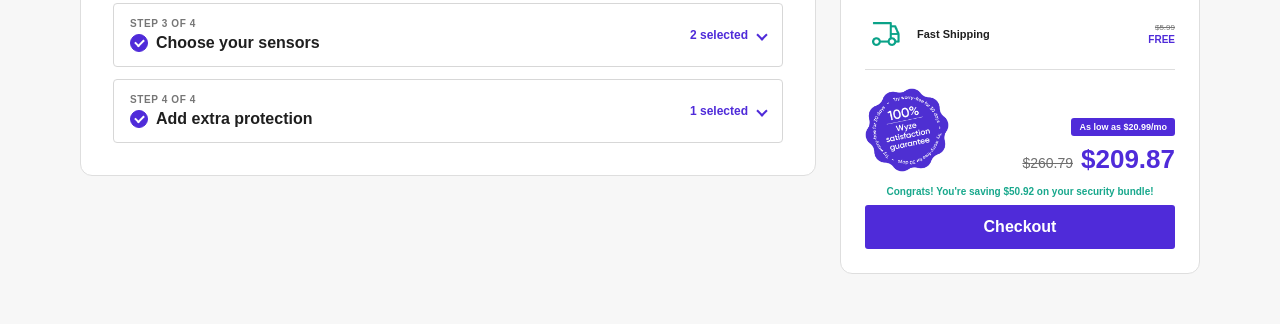
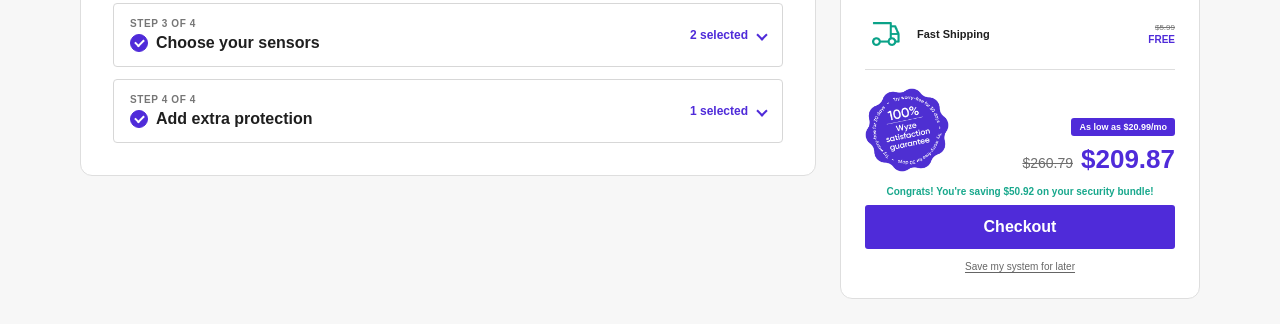
Before and after one commit to Elchihi/security-system-bundle-builder, a React (Vite) app: page / in a window 1280 px wide. Shown: the part 829-1153 px from the top of the page. Built offline with nearby package versions, Linux system fonts and the light colour scheme.

Commit message:
feat: persist saved bundle configuration

```diff
--- a/src/App.jsx
+++ b/src/App.jsx
@@ -1,54 +1,114 @@
 import { useState } from 'react'
 import products from './data/products.json'
+import defaultBundle from './data/defaultBundle.json'
 import BundleBuilder from './components/BundleBuilder'
 import ReviewPanel from './components/ReviewPanel'
 import {
   createInitialActiveVariants,
   getItemKey,
 } from './utils/bundle'
-import defaultBundle from './data/defaultBundle.json'
+import {
+  loadSavedBundle,
+  saveBundle,
+} from './utils/storage'
 import './App.css'
 
+const defaultActiveVariants =
+  createInitialActiveVariants(products)
+
+function createInitialBundle() {
+  const savedBundle = loadSavedBundle()
+
+  return {
+    quantities:
+      savedBundle?.quantities ??
+      { ...defaultBundle.quantities },
+
+    activeVariants: {
+      ...defaultActiveVariants,
+      ...(savedBundle?.activeVariants ?? {}),
+    },
+  }
+}
+
 function App() {
-  const [quantities, setQuantities] = useState(
-  () => ({ ...defaultBundle.quantities }),
+  const [initialBundle] = useState(
+    createInitialBundle,
   )
 
-  const [activeVariants, setActiveVariants] = useState(() =>
-    createInitialActiveVariants(products),
+  const [quantities, setQuantities] = useState(
+    () => ({ ...initialBundle.quantities }),
   )
 
+  const [activeVariants, setActiveVariants] =
+    useState(
+      () => ({ ...initialBundle.activeVariants }),
+    )
+
+  const [saveMessage, setSaveMessage] =
+    useState('')
+
   function handleVariantChange(productId, variantId) {
+    setSaveMessage('')
+
     setActiveVariants((currentVariants) => ({
       ...currentVariants,
       [productId]: variantId,
     }))
   }
 
- function handleQuantityChange(productId, variantId, nextQuantity) {
+  function handleQuantityChange(
+    productId,
+    variantId,
+    nextQuantity,
+  ) {
     const product = products.find(
-    (currentProduct) => currentProduct.id === productId,
+      (currentProduct) =>
+        currentProduct.id === productId,
     )
 
-  const maxQuantity = product?.maxQuantity ?? 10
+    const maxQuantity =
+      product?.maxQuantity ?? 10
+
     const safeQuantity = Math.min(
       maxQuantity,
       Math.max(0, nextQuantity),
     )
 
-  const itemKey = getItemKey(productId, variantId)
+    const itemKey = getItemKey(
+      productId,
+      variantId,
+    )
+
+    setSaveMessage('')
 
     setQuantities((currentQuantities) => {
-    const nextQuantities = { ...currentQuantities }
+      const nextQuantities = {
+        ...currentQuantities,
+      }
 
       if (safeQuantity === 0) {
         delete nextQuantities[itemKey]
       } else {
-      nextQuantities[itemKey] = safeQuantity
+        nextQuantities[itemKey] =
+          safeQuantity
       }
 
       return nextQuantities
     })
+  }
+
+  function handleSaveBundle() {
+    const didSave = saveBundle({
+      quantities,
+      activeVariants,
+    })
+
+    setSaveMessage(
+      didSave
+        ? 'Your system has been saved.'
+        : 'Your system could not be saved. Please try again.',
+    )
   }
 
   return (
@@ -66,6 +126,8 @@ function App() {
           products={products}
           quantities={quantities}
           onQuantityChange={handleQuantityChange}
+          onSave={handleSaveBundle}
+          saveMessage={saveMessage}
         />
       </div>
     </main>
--- a/src/components/ReviewPanel.css
+++ b/src/components/ReviewPanel.css
@@ -198,3 +198,32 @@
     font-size: 23px;
   }
 }
+.review-panel__save {
+  width: 100%;
+  margin-top: 10px;
+  padding: 2px;
+  border: 0;
+  background-color: transparent;
+  color: #656565;
+  font-size: 10px;
+  text-decoration: underline;
+  text-underline-offset: 2px;
+  cursor: pointer;
+}
+
+.review-panel__save:hover {
+  color: #4f2bd9;
+}
+
+.review-panel__save:focus-visible {
+  outline: 2px solid #4f2bd9;
+  outline-offset: 3px;
+}
+
+.review-panel__save-message {
+  margin: 8px 0 0;
+  color: #18a88c;
+  font-size: 10px;
+  font-weight: 600;
+  text-align: center;
+}
--- a/src/components/ReviewPanel.jsx
+++ b/src/components/ReviewPanel.jsx
@@ -28,6 +28,8 @@ function ReviewPanel({
   products,
   quantities,
   onQuantityChange,
+  onSave,
+  saveMessage,
 }) {
   const selectedItems = buildSelectedItems(
     products,
@@ -142,13 +144,16 @@ function ReviewPanel({
           <div className="review-panel__totals">
             {currentTotal > 0 && (
               <span className="review-panel__financing">
-                As low as ${monthlyPayment.toFixed(2)}/mo
+                As low as $
+                {monthlyPayment.toFixed(2)}/mo
               </span>
             )}
 
             <div className="review-panel__total-row">
               {savings > 0 && (
-                <del>${originalTotal.toFixed(2)}</del>
+                <del>
+                  ${originalTotal.toFixed(2)}
+                </del>
               )}
 
               <strong>
@@ -161,7 +166,8 @@ function ReviewPanel({
         {savings > 0 && (
           <p className="review-panel__savings">
             Congrats! You&apos;re saving $
-            {savings.toFixed(2)} on your security bundle!
+            {savings.toFixed(2)} on your security
+            bundle!
           </p>
         )}
 
@@ -173,6 +179,24 @@ function ReviewPanel({
         >
           Checkout
         </button>
+
+        <button
+          className="review-panel__save"
+          type="button"
+          onClick={onSave}
+        >
+          Save my system for later
+        </button>
+
+        {saveMessage && (
+          <p
+            className="review-panel__save-message"
+            role="status"
+            aria-live="polite"
+          >
+            {saveMessage}
+          </p>
+        )}
       </section>
     </aside>
   )
--- /dev/null
+++ b/src/utils/storage.js
@@ -0,0 +1,68 @@
+const STORAGE_KEY = 'security-system-bundle'
+
+function isPlainObject(value) {
+  return (
+    value !== null &&
+    typeof value === 'object' &&
+    !Array.isArray(value)
+  )
+}
+
+export function loadSavedBundle() {
+  try {
+    const storedBundle = localStorage.getItem(STORAGE_KEY)
+
+    if (!storedBundle) {
+      return null
+    }
+
+    const parsedBundle = JSON.parse(storedBundle)
+
+    const hasValidQuantities = isPlainObject(
+      parsedBundle?.quantities,
+    )
+
+    const hasValidActiveVariants = isPlainObject(
+      parsedBundle?.activeVariants,
+    )
+
+    if (
+      !hasValidQuantities ||
+      !hasValidActiveVariants
+    ) {
+      localStorage.removeItem(STORAGE_KEY)
+      return null
+    }
+
+    return {
+      quantities: parsedBundle.quantities,
+      activeVariants: parsedBundle.activeVariants,
+    }
+  } catch (error) {
+    console.error(
+      'Failed to restore the saved bundle:',
+      error,
+    )
+
+    localStorage.removeItem(STORAGE_KEY)
+    return null
+  }
+}
+
+export function saveBundle(bundle) {
+  try {
+    localStorage.setItem(
+      STORAGE_KEY,
+      JSON.stringify(bundle),
+    )
+
+    return true
+  } catch (error) {
+    console.error(
+      'Failed to save the bundle:',
+      error,
+    )
+
+    return false
+  }
+}
```
Lines whose indentation alone changed are shown as unchanged.
